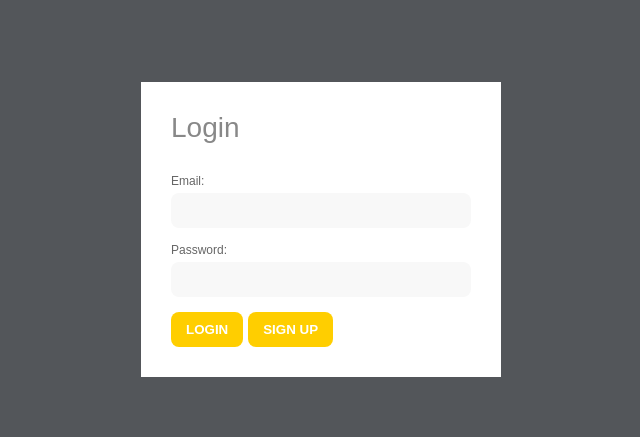
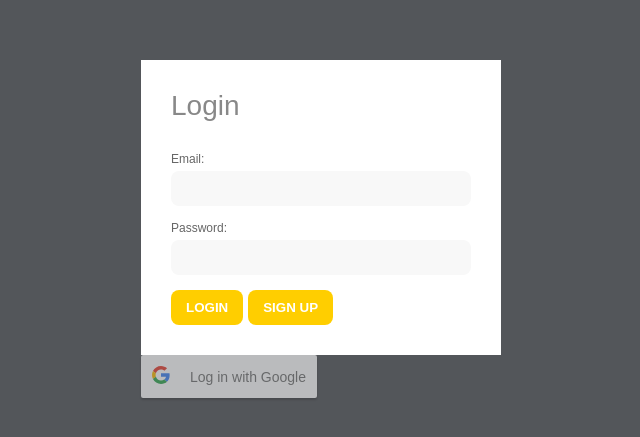
Before and after one commit to JXPropertyCode/ChatApp_React, a React (Create React App) app: page / in a window 1280 px wide. Shown: the part 171-608 px from the top of the page, without its empty margins (319-959 px from the left). Built offline with nearby package versions, Linux system fonts and the light colour scheme; no server answers.

Commit message:
added Google OAuth2

```diff
--- a/package.json
+++ b/package.json
@@ -1,5 +1,6 @@
 {
   "name": "chat-react-app",
+  "proxy":"http://192.168.4.25:8000/",
   "version": "0.1.0",
   "private": true,
   "dependencies": {
@@ -16,6 +17,7 @@
     "react": "^17.0.2",
     "react-bootstrap": "^2.0.0-beta.4",
     "react-dom": "^17.0.2",
+    "react-google-login": "^5.2.2",
     "react-native-uuid": "^2.0.1",
     "react-redux": "^7.2.4",
     "react-router-dom": "^5.2.0",
--- a/src/pages/LoginForm.js
+++ b/src/pages/LoginForm.js
@@ -3,6 +3,7 @@ import { useHistory } from "react-router-dom";
 import axios from "axios";
 import { useDispatch } from "react-redux";
 import CryptoJS from "crypto-js";
+import GoogleLogin from "react-google-login";
 
 const LoginForm = () => {
   const dispatch = useDispatch();
@@ -20,7 +21,7 @@ const LoginForm = () => {
       input,
       process.env.REACT_APP_CRYPTO_JS_SECRET_KEY
     ).toString();
-    console.log("encrypt password:", ciphertext);
+    // console.log("encrypt password:", ciphertext);
     return ciphertext;
   };
 
@@ -115,6 +116,42 @@ const LoginForm = () => {
     }
   };
 
+  const handleFailure = (result) => {
+    console.log("result:", result);
+    // alert(result);
+  };
+
+  const handleLogin = async (googleData) => {
+    console.log("googleData:", googleData);
+    // all requests goes to "proxy":"http://192.168.4.25:8000/" from package.json
+    const res = await fetch("/api/google-login", {
+      method: "POST",
+      body: JSON.stringify({
+        token: googleData.tokenId,
+      }),
+      headers: {
+        "Content-Type": "application/json",
+      },
+    });
+
+    const data = await res.json();
+
+    console.log("data:", data);
+
+    if (data.validCred === "true") {
+      const inputCred = {
+        username: data.username,
+        owner: data.owner,
+        email: data.email,
+      };
+      setInvalidCred(false);
+      dispatch({ type: "auth/login", payload: inputCred });
+      history.push("/login-success");
+    }
+  };
+  // setLoginData(data);
+  // localStorage.setItem("loginData", JSON.stringify(data));
+
   return (
     <div className="App">
       <form onSubmit={submitHandler}>
@@ -157,6 +194,13 @@ const LoginForm = () => {
             value="SIGN UP"
           />
         </div>
+        <GoogleLogin
+          clientId={process.env.REACT_APP_GOOGLE_CLIENT_ID}
+          buttonText="Log in with Google"
+          onSuccess={handleLogin}
+          onFailure={handleFailure}
+          cookiePolicy={"single_host_origin"}
+        ></GoogleLogin>
       </form>
     </div>
   );
--- a/src/pages/SignUpForm.js
+++ b/src/pages/SignUpForm.js
@@ -30,7 +30,7 @@ const SignUpForm = () => {
       input,
       process.env.REACT_APP_CRYPTO_JS_SECRET_KEY
     ).toString();
-    console.log("encrypt password:", ciphertext);
+    // console.log("encrypt password:", ciphertext);
     return ciphertext;
   };
 
```
Also changed, not shown: src/pages/ChatroomLists.js (+5 -5 lines), 1 other file (tests, documents, lock files or other folders).
